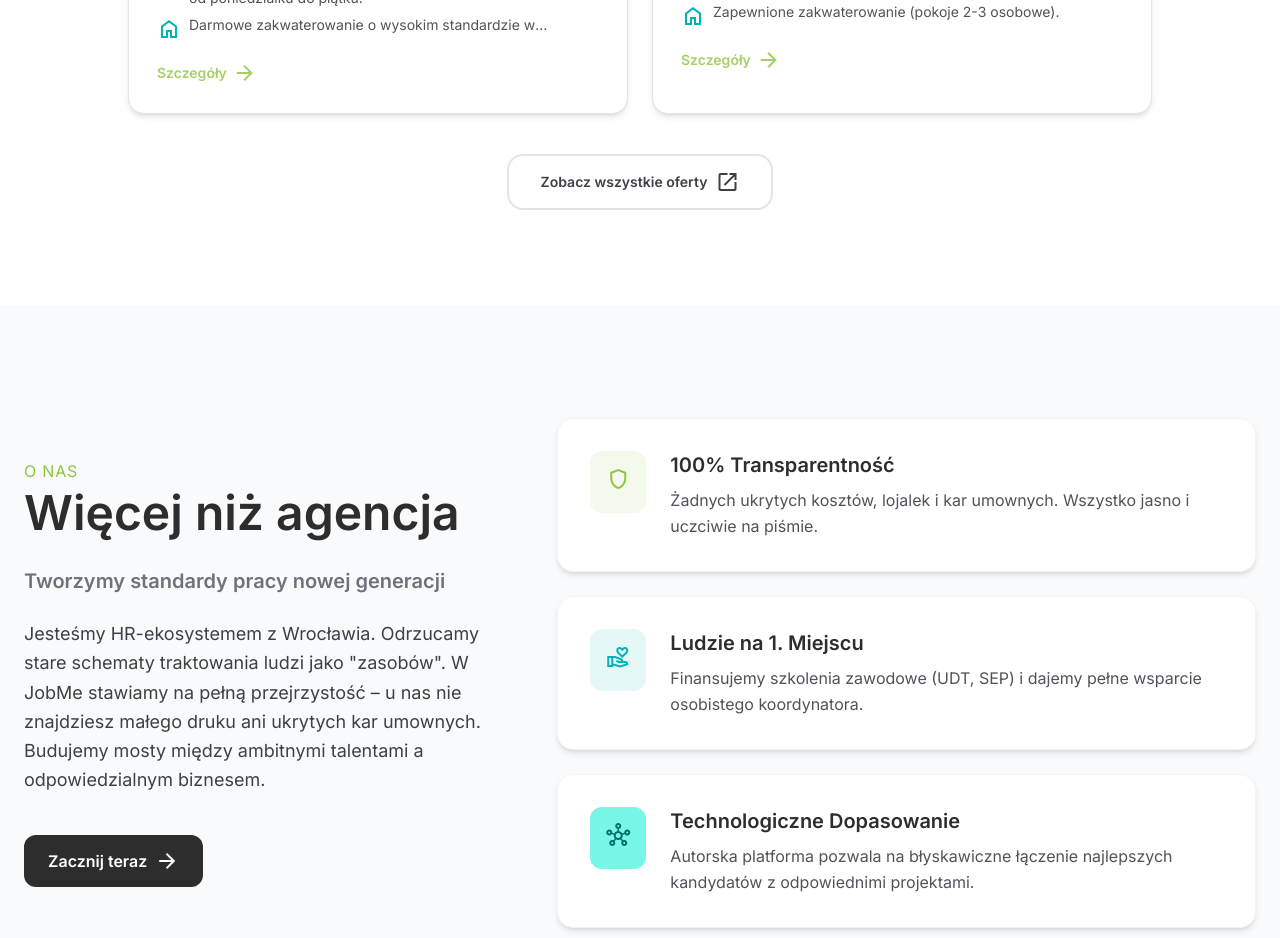
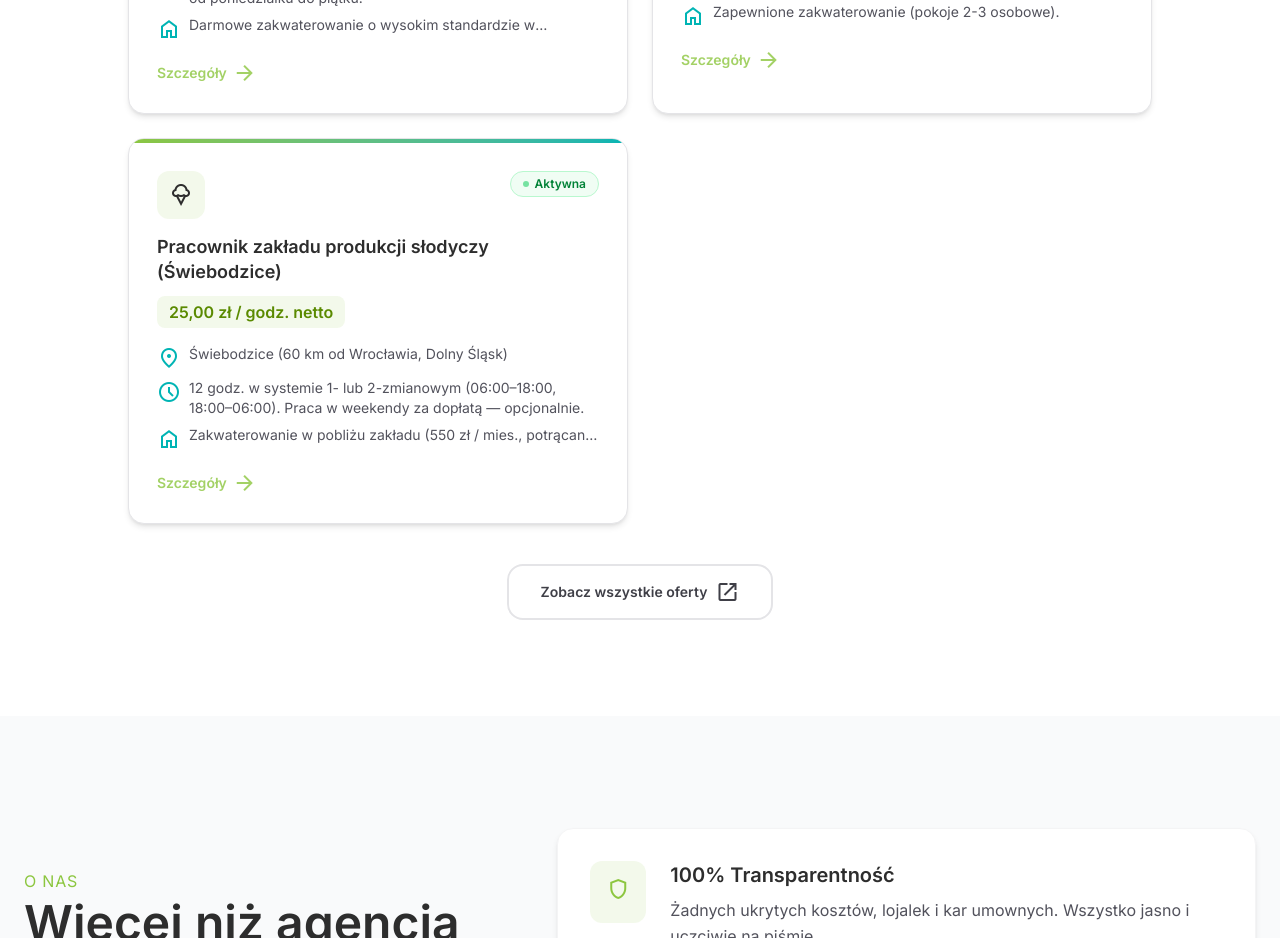
Before and after one commit to jekon33253-cyber/JobMe, a React (Vite) app: page / in a window 1280 px wide. Shown: the part 1740-2678 px from the top of the page. Built offline with nearby package versions, Linux system fonts and the light colour scheme.

Commit message:
feat: add confectionery production worker job (Świebodzice) — PL/UA/EN

```diff
--- a/src/components/JobsPage.jsx
+++ b/src/components/JobsPage.jsx
@@ -99,9 +99,11 @@
   '/job-paczkomaty.jpg',
   // Job 1: gas cylinders / industrial metalwork
   '/job-gas-cylinders.jpg',
-  // Job 2: warehouse / logistics (fallback) — replace with local image before production
+  // Job 2: sweets / confectionery — replace with local image before production
+  'https://images.unsplash.com/photo-1558961363-fa8fdf82db35?auto=format&fit=crop&w=1200&q=80',
+  // Job 3: warehouse / logistics (fallback) — replace with local image before production
   'https://images.unsplash.com/photo-1586528116311-ad8dd3c8310d?auto=format&fit=crop&w=1200&q=80',
-  // Job 3: engineering (fallback) — replace with local image before production
+  // Job 4: engineering (fallback) — replace with local image before production
   'https://images.unsplash.com/photo-1565372195458-9de0b320ef04?auto=format&fit=crop&w=1200&q=80',
 ];
 
@@ -109,7 +111,7 @@
 // ─── Single job card (expanded) ─────────────────────────────────
 function JobCard({ job, index, labels, quickContactLabels, onApply, isHighlighted }) {
   const { t } = useLanguage();
-  const icons = ['precision_manufacturing', 'gas_meter', 'warehouse', 'engineering'];
+  const icons = ['precision_manufacturing', 'gas_meter', 'icecream', 'warehouse', 'engineering'];
   const iconName = icons[index % icons.length];
   const bgImage = JOB_IMAGES[index % JOB_IMAGES.length];
 
--- a/src/components/JobsWidget.jsx
+++ b/src/components/JobsWidget.jsx
@@ -13,7 +13,7 @@
 // ── compact card shown on home page ────────────────────────────
 function JobCard({ job, index, onNavigate, labels }) {
   const { t } = useLanguage();
-  const icons = ['precision_manufacturing', 'gas_meter', 'warehouse', 'engineering'];
+  const icons = ['precision_manufacturing', 'gas_meter', 'icecream', 'warehouse', 'engineering'];
   const iconName = icons[index % icons.length];
 
   return (
--- a/src/locales/translations.js
+++ b/src/locales/translations.js
@@ -262,6 +262,21 @@
             "Utrzymanie czystości miejsca pracy"
           ],
           perks: "Darmowa odzież robocza, badania lekarskie na koszt pracodawcy, terminowe wypłaty na konto bankowe do 15. dnia miesiąca, pomoc w dokumentacji zezwolenia na pobyt czasowy."
+        },
+        {
+          jobTitle: "Pracownik zakładu produkcji słodyczy (Świebodzice)",
+          salary: "25,00 zł / godz. netto",
+          salarySub: "(dla studentów: 31,40 zł / godz. netto). Możliwość zaliczki raz w miesiącu.",
+          contract: "Umowa zlecenie ze składkami ZUS. Pełna legalność, pomoc w dokumentach i możliwość złożenia wniosku o kartę pobytu.",
+          location: "Świebodzice (60 km od Wrocławia, Dolny Śląsk)",
+          shifts: "12 godz. w systemie 1- lub 2-zmianowym (06:00–18:00, 18:00–06:00). Praca w weekendy za dopłatą — opcjonalnie.",
+          housing: "Zakwaterowanie w pobliżu zakładu (550 zł / mies., potrącane z wypłaty).",
+          tasks: [
+            "Praca przy linii produkcyjnej słodyczy",
+            "Ręczne pakowanie i kontrola jakości gotowych wyrobów",
+            "Utrzymanie czystości na stanowisku pracy"
+          ],
+          perks: "Bezpłatna odzież robocza, terminowe wypłaty do 15. dnia miesiąca, pełne wsparcie w dokumentach legalizacyjnych, możliwość wnioskowania o kartę pobytu."
         }
       ]
     }
@@ -530,6 +545,21 @@
             "Підтримання чистоти на робочому місці"
           ],
           perks: "Безкоштовний робочий одяг, медогляд за рахунок роботодавця, своєчасні виплати на банківський рахунок до 15-го числа місяця, допомога з документами на тимчасовий дозвіл на проживання."
+        },
+        {
+          jobTitle: "Працівник на виробництві солодощів (Свебодзіце)",
+          salary: "25,00 зл / год нетто",
+          salarySub: "(для студентів: 31,40 зл / год нетто). Можливість авансу раз на місяць.",
+          contract: "Договір злеценя зі внесками ZUS. Повна легальність, допомога з документами та можливість подачі на карту побиту.",
+          location: "Свебодзіце (60 км від Вроцлава, Нижня Сілезія)",
+          shifts: "12 год у 1- або 2-змінній системі (06:00–18:00, 18:00–06:00). Робота у вихідні за доплатою — опціонально.",
+          housing: "Проживання поблизу виробництва (550 зл / міс., вираховується із зарплати).",
+          tasks: [
+            "Робота на лінії виробництва солодощів",
+            "Ручне пакування та контроль якості готової продукції",
+            "Підтримання чистоти на робочому місці"
+          ],
+          perks: "Безкоштовний робочий одяг, своєчасні виплати до 15-го числа місяця, повна підтримка в оформленні документів, можливість подачі заявки на карту побиту."
         }
       ]
     }
@@ -798,6 +828,21 @@
             "Maintaining cleanliness in the workspace"
           ],
           perks: "Free work clothing, medical checkups at the employer's expense, timely bank account payouts by the 15th of each month, assistance with temporary residence permit documents."
+        },
+        {
+          jobTitle: "Confectionery Production Worker (Świebodzice)",
+          salary: "PLN 25.00 / hour net",
+          salarySub: "(for students: PLN 31.40 / hour net). Advance payment available once a month.",
+          contract: "Mandate contract (umowa zlecenie) with ZUS contributions. Fully legal, assistance with documents and residence card application.",
+          location: "Świebodzice (60 km from Wrocław, Lower Silesia)",
+          shifts: "12-hour shifts, 1 or 2 shifts (06:00–18:00, 18:00–06:00). Weekend work optional with extra pay.",
+          housing: "Accommodation near the facility (PLN 550 / month, deducted from salary).",
+          tasks: [
+            "Operating the confectionery production line",
+            "Manual packaging and quality control of finished products",
+            "Maintaining cleanliness at the workstation"
+          ],
+          perks: "Free work clothing, timely payouts by the 15th of each month, full assistance with legalization documents, residence card application support."
         }
       ]
     }
```
